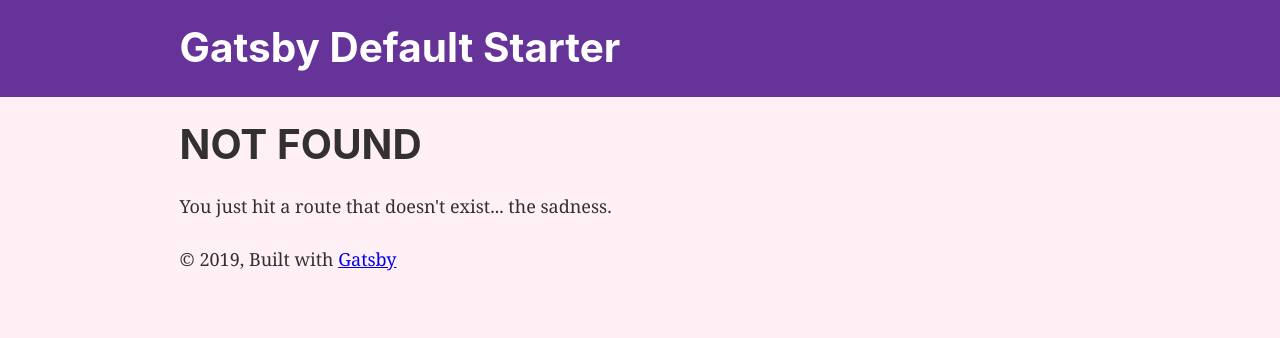
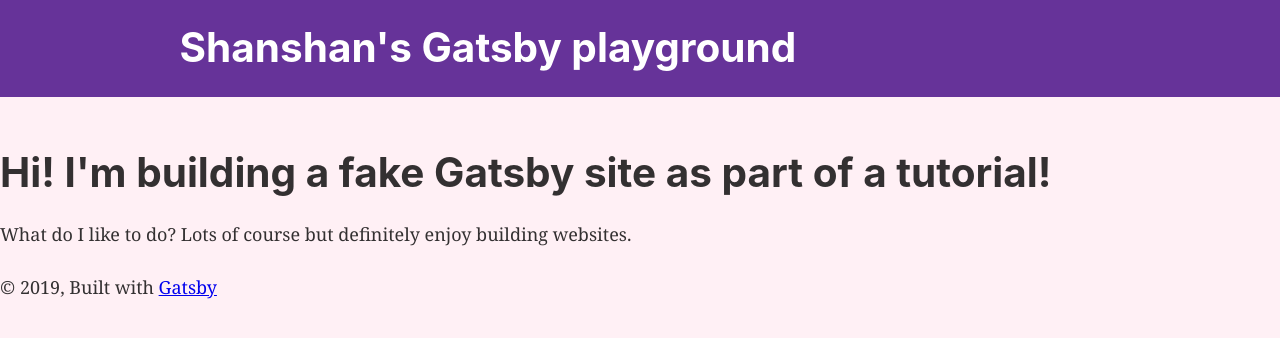
Before and after one commit to moonchie/personal-website, a Gatsby site in the folder app_front/: page /about in a window 1280 px wide. Before the commit this address had no page. Built offline with nearby package versions, Linux system fonts and the light colour scheme; Gatsby itself is replaced by a stand-in of ours.

Commit message:
update layout add new contact page add new index page

```diff
--- a/app_front/gatsby-config.js
+++ b/app_front/gatsby-config.js
@@ -1,11 +1,17 @@
 module.exports = {
   siteMetadata: {
-    title: `Gatsby Default Starter`,
-    description: `Kick off your next, great Gatsby project with this default starter. This barebones starter ships with the main Gatsby configuration files you might need.`,
+    title: `Shanshan's Gatsby playground`,
+    description: `There is no description`,
     author: `@gatsbyjs`,
   },
   plugins: [
       `gatsby-plugin-material-ui`,
+      {
+          resolve: `gatsby-plugin-typography`,
+          options: {
+              pathToConfigModule: `src/utils/typography`,
+          },
+      },
     `gatsby-plugin-react-helmet`,
     {
       resolve: `gatsby-source-filesystem`,
@@ -28,12 +34,6 @@ module.exports = {
         icon: `src/images/gatsby-icon.png`, // This path is relative to the root of the site.
       },
     },
-      {
-          resolve: `gatsby-plugin-typography`,
-          options: {
-              pathToConfigModule: `src/utils/typography`,
-          },
-      },
     // this (optional) plugin enables Progressive Web App + Offline functionality
     // To learn more, visit: https://gatsby.dev/offline
     // `gatsby-plugin-offline`,
--- a/app_front/src/components/layout.js
+++ b/app_front/src/components/layout.js
@@ -13,6 +13,7 @@ import Header from "./header"
 import "./layout.css"
 
 const Layout = ({ children }) => {
+
   const data = useStaticQuery(graphql`
     query SiteTitleQuery {
       site {
@@ -23,26 +24,16 @@ const Layout = ({ children }) => {
     }
   `)
 
-  return (
-    <>
-      <Header siteTitle={data.site.siteMetadata.title} />
-      <div
-        style={{
-          margin: `0 auto`,
-          maxWidth: 960,
-          padding: `0px 1.0875rem 1.45rem`,
-          paddingTop: 0,
-        }}
-      >
+    return <>
+        <Header siteTitle={data.site.siteMetadata.title}/>
+        <div style={{margin: `3rem auto`, maxWidth: 650, padding: `0 1rem`}}/>
         <main>{children}</main>
         <footer>
-          © {new Date().getFullYear()}, Built with
-          {` `}
-          <a href="https://www.gatsbyjs.org">Gatsby</a>
+            © {new Date().getFullYear()}, Built with
+            {` `}
+            <a href="https://www.gatsbyjs.org">Gatsby</a>
         </footer>
-      </div>
     </>
-  )
 }
 
 Layout.propTypes = {
--- /dev/null
+++ b/app_front/src/pages/about.js
@@ -0,0 +1,12 @@
+import React from "react"
+import Layout from "../components/layout";
+
+export default () => (
+    <Layout>
+        <h1>Hi! I'm building a fake Gatsby site as part of a tutorial!</h1>
+        <p>
+            What do I like to do? Lots of course but definitely enjoy building
+            websites.
+        </p>
+    </Layout>
+)
--- a/app_front/src/pages/index.js
+++ b/app_front/src/pages/index.js
@@ -17,16 +17,23 @@ const User = props => (
     </div>
 )
 
-const IndexPage = () => (
-  <Layout>
-    <SEO title="Home" />
-    <h1>Hi shanshan</h1>
-    <p>Welcome to your new website.</p>
-    <p>Now go build something great.</p>
-    <div style={{ maxWidth: `300px`, marginBottom: `1.45rem` }}>
-      <Image />
+const IndexPage = () => <Layout>
+    <SEO title="Home"/>
+    <div style={{ margin: `3rem auto`, maxWidth: 600 }}>
+        <h1>Hi! I'm building a fake Gatsby site as part of a tutorial!</h1>
+        <p>
+            What do I like to do? Lots of course but definitely enjoy building
+            websites.
+        </p>
     </div>
+    <div style={{maxWidth: `300px`, marginBottom: `1.45rem`}}>
+        <Image/>
+    </div>
+    <div>
         <Link to="/page-2/">Go to page 2</Link>
+        <Link to="/contact/">Contact me</Link>
+        <Link to="/about/">About me</Link>
+    </div>
 
     {/*Component-scoped CSS*/}
     <Container>
@@ -49,7 +56,6 @@ const IndexPage = () => (
     </Container>
 
 </Layout>
-)
 
 
 
```
Also changed, not shown: app_front/src/pages/contact.js (added, +11 -0 lines). Lines whose indentation alone changed are shown as unchanged.
